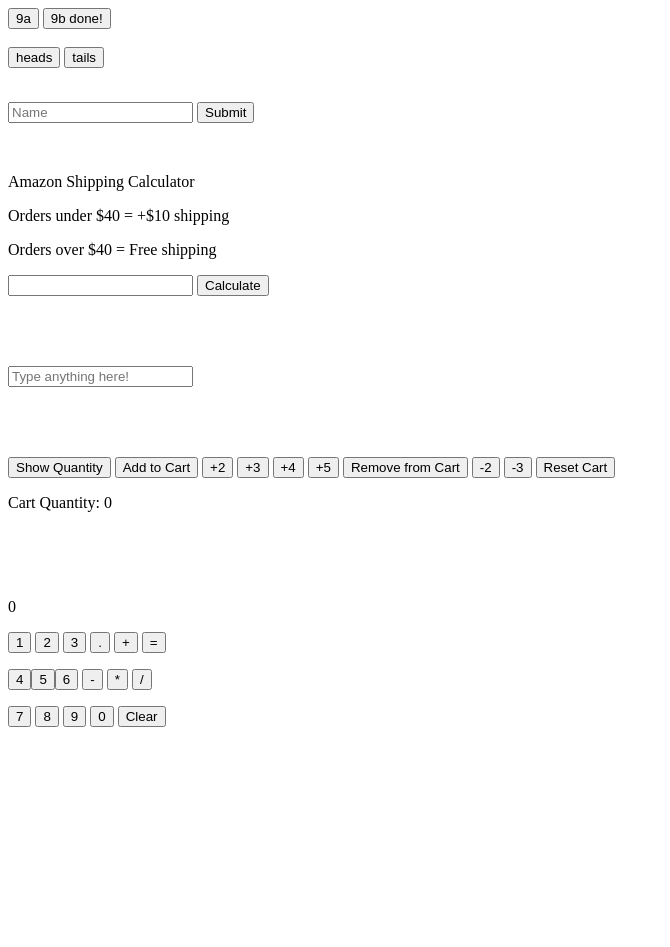
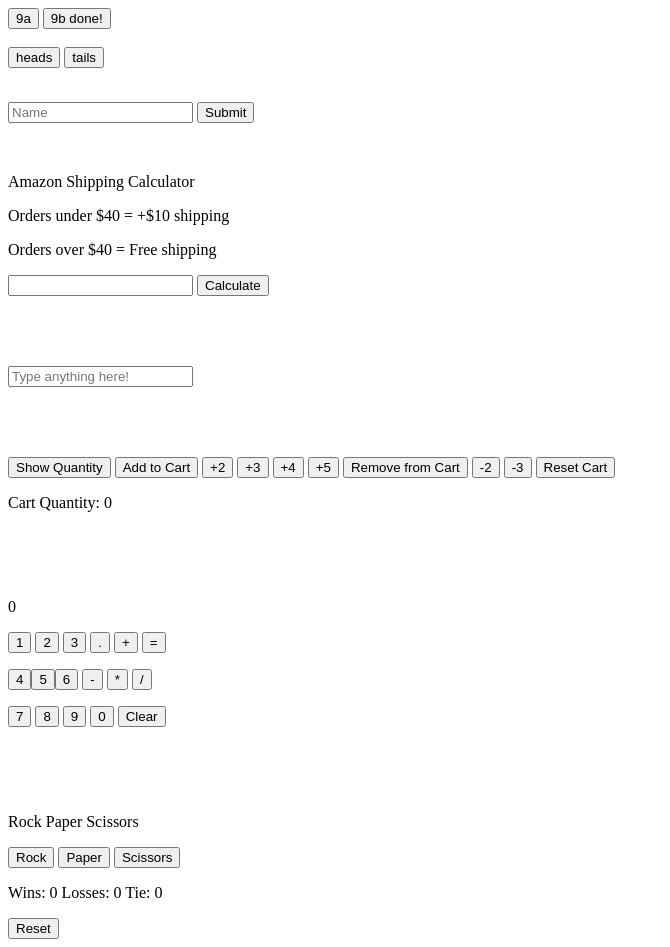
Before and after one commit to ralptorres/Javascript-Basic_Exercise-9---Document-Object-Model--DOM-, a plain HTML site: page index.html in a window 1280 px wide. Shown: the whole page, without its empty margins (0-670 px from the left). Before the commit the page ends 800 px from the top, so only its background shows below. Drawn offline with Linux system fonts and the light colour scheme.

Commit message:
added rock paper scissors

```diff
--- a/index.html
+++ b/index.html
@@ -317,6 +317,39 @@
         </button>
       </p>
     </div>
+    <br /><br /><br />
+    <div>
+      <p>Rock Paper Scissors</p>
+      <button
+        onclick="
+
+        playGame('rock')
+
+
+
+      "
+      >
+        Rock
+      </button>
+      <button
+        onclick="
+      playGame('paper')
+    "
+      >
+        Paper
+      </button>
+      <button
+        onclick="
+      playGame('scissors')
+    "
+      >
+        Scissors
+      </button>
+      <p class="js-play-result"></p>
+      <p class="js-play-move"></p>
+      <p class="js-score"></p>
+      <button onclick="resetScore();">Reset</button>
+    </div>
   </body>
   <script src="index.js"></script>
 </html>
--- a/index.js
+++ b/index.js
@@ -137,3 +137,97 @@ function clearResult() {
 function displayCalculation() {
   document.querySelector(".js-calculation-display").innerHTML = calculation;
 }
+
+// Rock Paper Scissors
+
+let score = JSON.parse(localStorage.getItem("score")) || {
+  wins: 0,
+  losses: 0,
+  tie: 0,
+};
+
+document.querySelector(
+  ".js-score"
+).innerHTML = `Wins: ${score.wins} Losses: ${score.losses} Tie: ${score.tie}`;
+
+function pickComputerMove() {
+  const randomNumber = Math.random();
+  let computerMove = "";
+
+  if (randomNumber >= 0 && randomNumber < 1 / 3) {
+    computerMove = "rock";
+  } else if (randomNumber >= 1 / 3 && randomNumber < 2 / 3) {
+    computerMove = "paper";
+  } else if (randomNumber >= 2 / 3 && randomNumber < 1) {
+    computerMove = "scissors";
+  }
+
+  return computerMove;
+}
+
+function playGame(playerMove) {
+  const computerMove = pickComputerMove();
+  let result = "";
+
+  if (playerMove === "rock") {
+    if (computerMove === "rock") {
+      result = "Tie.";
+    } else if (computerMove === "scissors") {
+      result = "You win!";
+    } else if (computerMove === "paper") {
+      result = "You lose!";
+    }
+  } else if (playerMove === "paper") {
+    if (computerMove === "paper") {
+      result = "Tie.";
+    } else if (computerMove === "scissors") {
+      result = "You lose!";
+    } else if (computerMove === "rock") {
+      result = "You win!";
+    }
+  } else if (playerMove === "scissors") {
+    if (computerMove === "scissors") {
+      result = "Tie.";
+    } else if (computerMove === "rock") {
+      result = "You lose!";
+    } else if (computerMove === "paper") {
+      result = "You win!";
+    }
+  }
+
+  if (result === "You win!") {
+    score.wins += 1;
+  } else if (result === "You lose!") {
+    score.losses += 1;
+  } else if (result === "Tie.") {
+    score.tie += 1;
+  }
+
+  localStorage.setItem("score", JSON.stringify(score));
+
+  document.querySelector(".js-play-result").innerHTML = `${result}`;
+
+  document.querySelector(
+    ".js-play-move"
+  ).innerHTML = `You ${playerMove} - ${computerMove} Computer`;
+
+  document.querySelector(
+    ".js-score"
+  ).innerHTML = `Wins: ${score.wins} Losses: ${score.losses} Tie: ${score.tie}`;
+}
+
+function resetScore() {
+  score.wins = 0;
+  score.losses = 0;
+  score.tie = 0;
+
+  localStorage.removeItem("score");
+
+  document.querySelector(".js-play-result").innerHTML = "";
+
+  document.querySelector(".js-play-move").innerHTML = "";
+
+  document.querySelector(
+    ".js-score"
+  ).innerHTML = `Wins: ${score.wins} Losses: ${score.losses} Tie: ${score.tie}`;
+}
```
